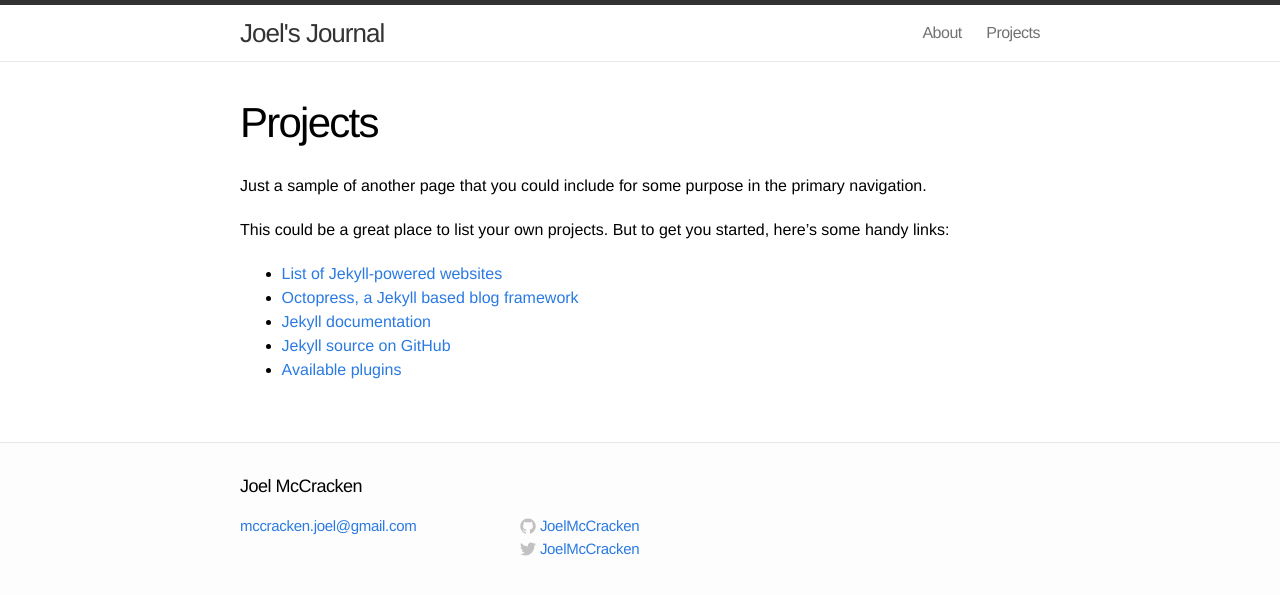
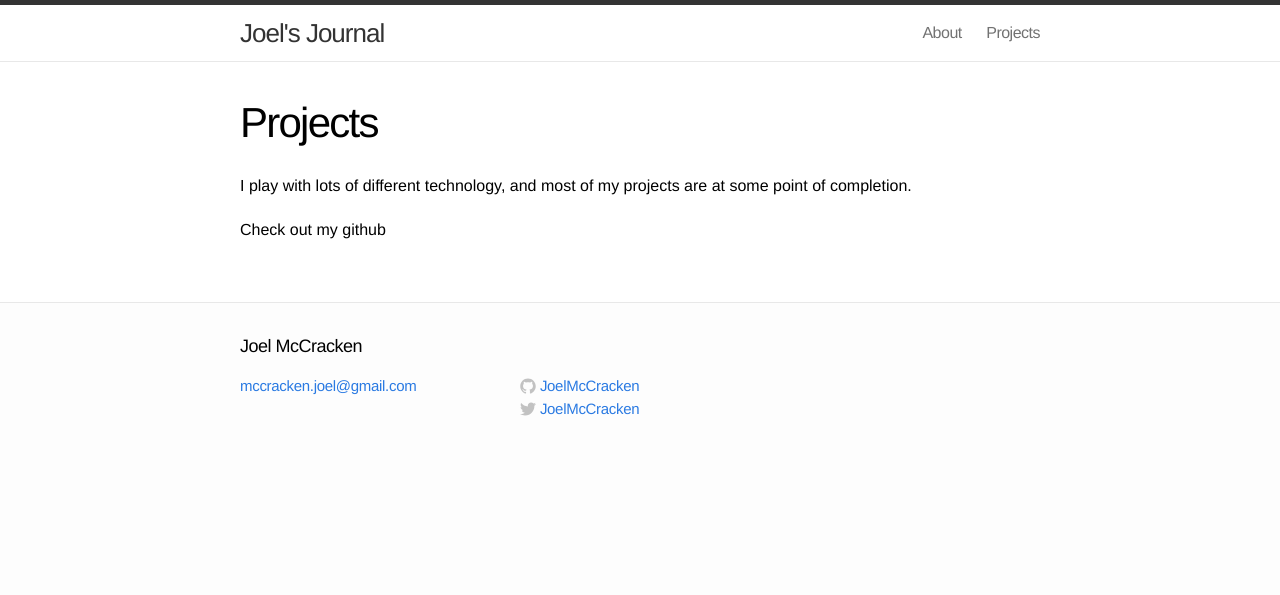
Before and after one commit to joelmccracken/joelmccracken.github.com, a Jekyll site: the page built from projects/index.md, in a window 1280 px wide. Shown: the top 595 px of the page. Built offline with Jekyll 4.4.1, drawn with Linux system fonts in a browser that asks for light colours; Markdown is read by kramdown in place of the engine named in the settings.

Commit message:
some note on the gh

```diff
--- a/projects/index.md
+++ b/projects/index.md
@@ -2,13 +2,7 @@
 layout: page
 title: Projects
 ---
+I play with lots of different technology, and most of my projects are at some point of completion.
 
-Just a sample of another page that you could include for some purpose in the primary navigation.
 
-This could be a great place to list your own projects. But to get you started, here's some handy links:
-
-- [List of Jekyll-powered websites](https://github.com/jekyll/jekyll/wiki/Sites)
-- [Octopress, a Jekyll based blog framework](https://github.com/octopress/)
-- [Jekyll documentation](http://jekyllrb.com/)
-- [Jekyll source on GitHub](https://github.com/jekyll/jekyll)
-- [Available plugins](http://jekyllrb.com/docs/plugins/#available_plugins)
+Check out my github
```
